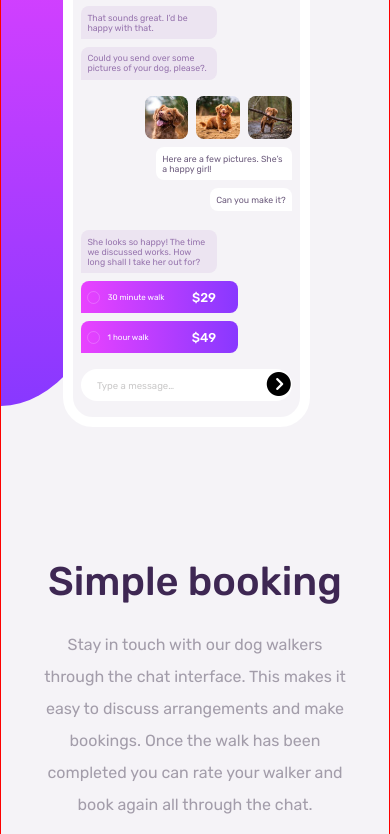
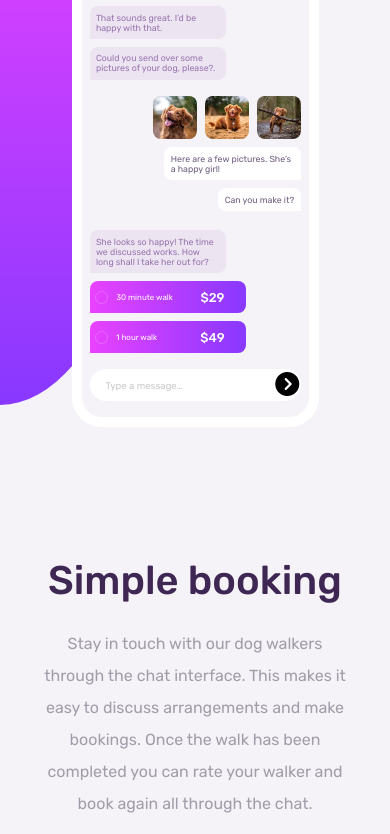
Before and after one commit to ClaudiaRamirezD/Chat-app, a plain HTML site: page index.html in a window 390 px wide. Shown: the part 144-978 px from the top of the page. Drawn offline with Linux system fonts and the light colour scheme.

Commit message:
Mobile enhanced

```diff
--- a/scss/_shapes.scss
+++ b/scss/_shapes.scss
@@ -1,7 +1,6 @@
 @use "variables";
 
 .main-container {
-  border: 1px solid rgb(253, 0, 0);
   width: 100vw;
   margin: 0 auto;
   background-color: variables.$App-background-greyish;
@@ -20,8 +19,11 @@
   position: absolute;
   display: flex;
   flex-direction: column;
-  left: 63px;
-  top: 63px;
+  left: 0;
+  top: 0;
+  bottom: 0;
+  right: 0;
+  margin: 63px auto;
   width: 247px;
   height: 31.75rem;
   background-color: variables.$App-background-greyish;
```
Also changed, not shown: styles.css, 1 other file.
